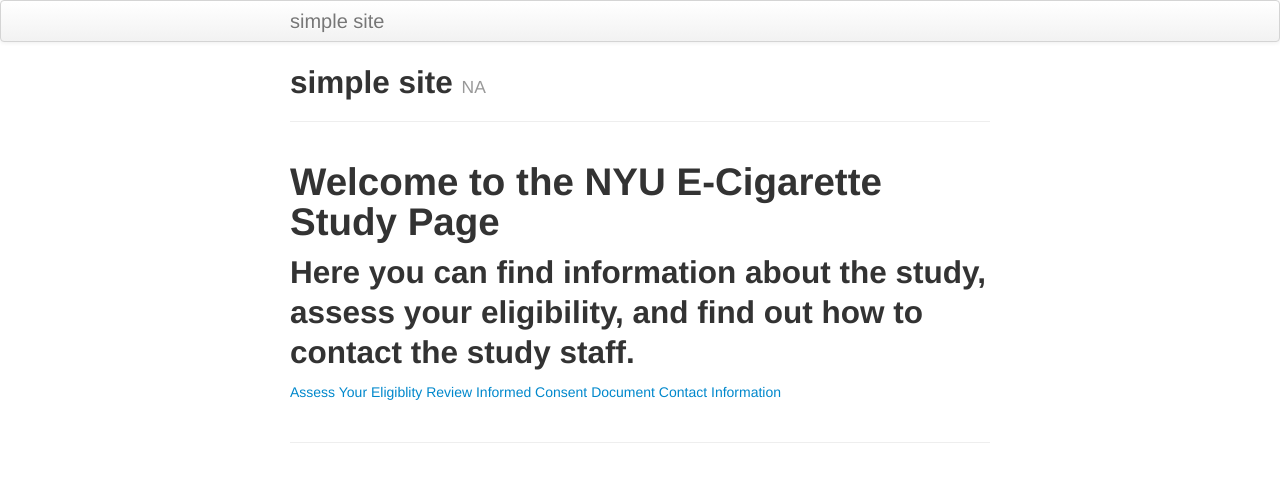
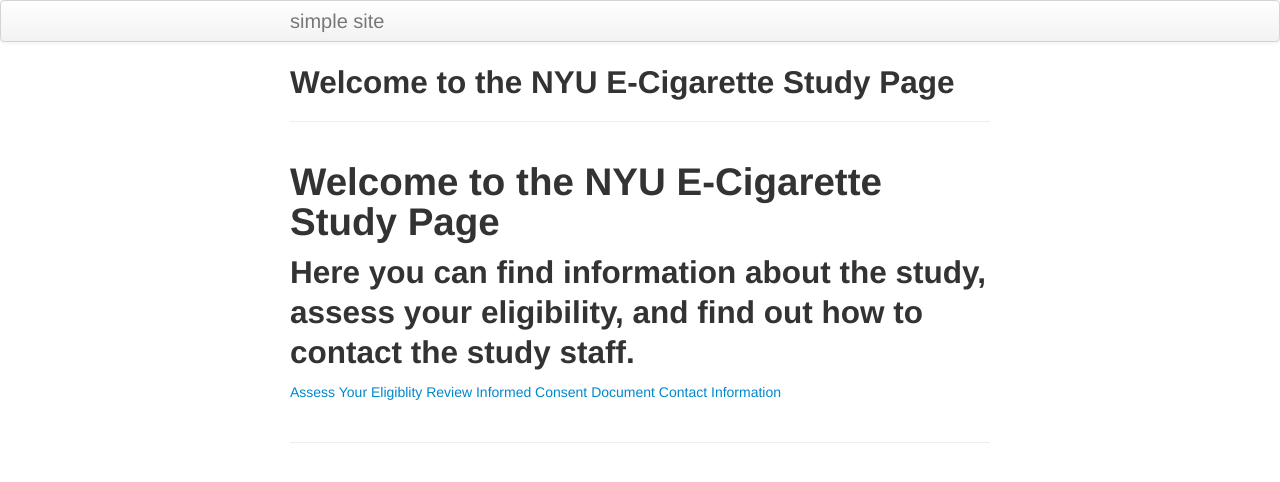
Before and after one commit to nyu-mhealth/juul_study_page, a Jekyll site: the page built from index.md, in a window 1280 px wide. Shown: the top 482 px of the page. Built offline with Jekyll 4.4.1, drawn with Linux system fonts in a browser that asks for light colours; our own code applies the rules of GitHub Pages for plain Markdown files.

Commit message:
Update index.md

```diff
--- a/index.md
+++ b/index.md
@@ -1,7 +1,5 @@
 ---
 layout: page
-title: simple site
-tagline: NA
 ---
 
 # Welcome to the NYU E-Cigarette Study Page
```
